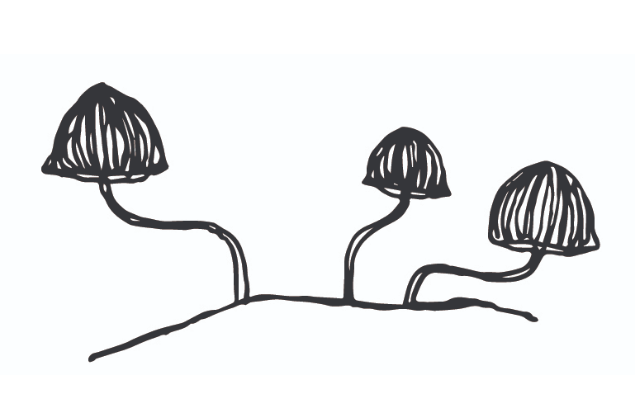
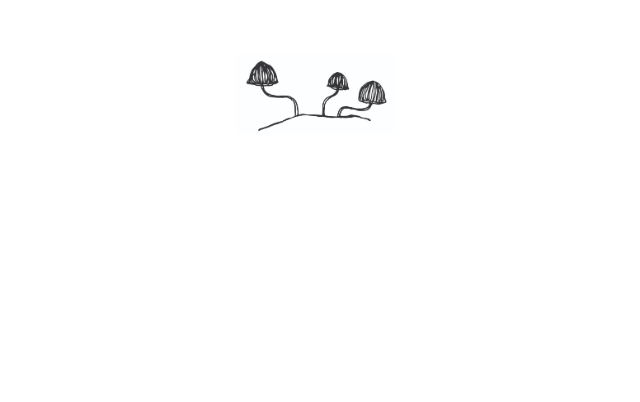
Before and after one commit to edvinberg/dh, a React (Create React App) app: page / in a window 1280 px wide. Shown: the part 146-548 px from the top of the page, without its empty margins (325-965 px from the left). Built offline with nearby package versions, Linux system fonts and the light colour scheme.

Commit message:
fix logo size

```diff
--- a/src/App.css
+++ b/src/App.css
@@ -22,7 +22,7 @@
 
 .App-logo {
   /*animation: App-logo-spin infinite 20s linear;*/
-  /*height: 80px;*/
+  height: 80px;
 }
 
 .App-header {
--- a/src/App.js
+++ b/src/App.js
@@ -13,8 +13,7 @@ class App extends Component {
         {/*</div>*/}
         <div className="App-intro">
           {/*<div className="App-intro__title">DAGGHÄTTA</div>*/}
-
-            <img src={logo} className="App-logo" width="460" height="345" />
+            <img src={logo} className="App-logo" alt="logo" />
         </div>
 
       </div>
--- a/src/index.css
+++ b/src/index.css
@@ -2,7 +2,7 @@ html, body {
   margin: 0;
   height: 100%;
 }
-img {
-  width: 100%;
-  height: auto;
-}
+/*img {*/
+  /*width: 100%;*/
+  /*height: auto;*/
+/*}*/
```
